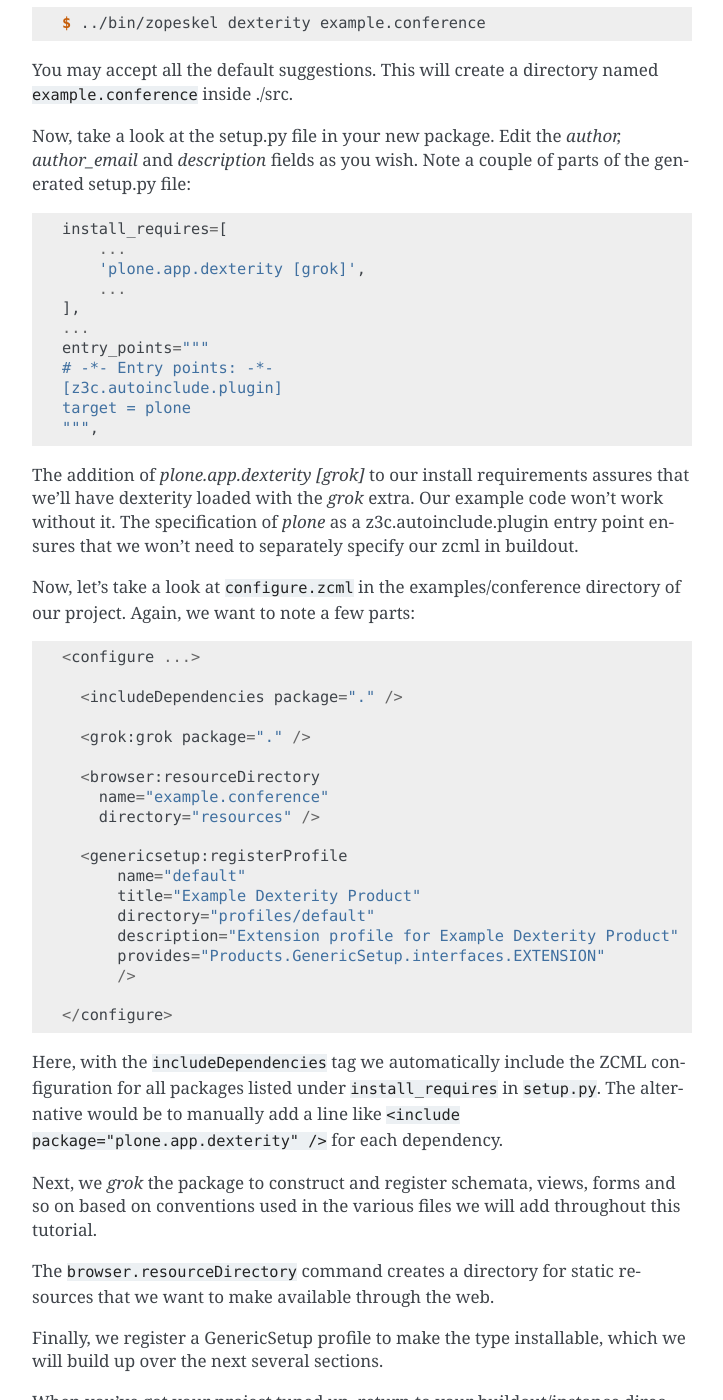
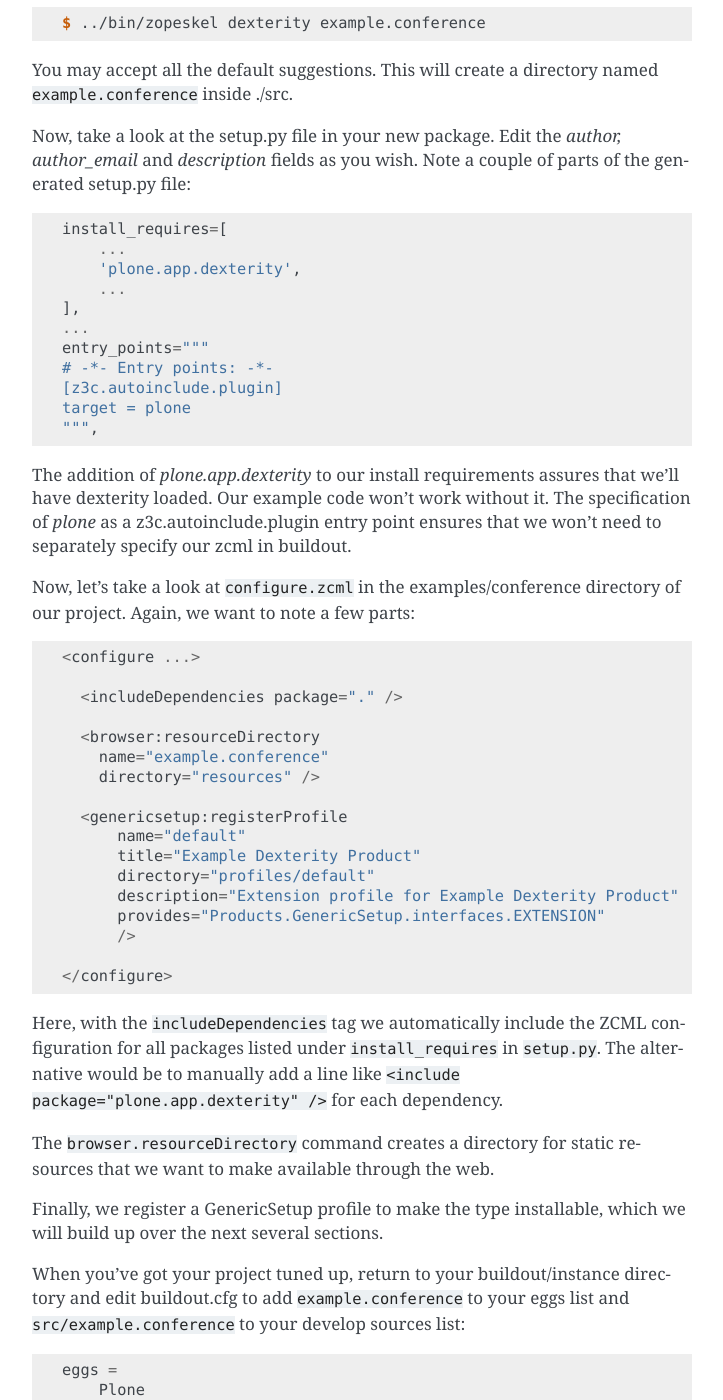
Before and after one commit to plone/plone.app.dexterity, a Sphinx documentation site: the page built from docs/prerequisite.rst, in a window 1280 px wide and 1400 px high, scrolled down 1437 px. Shown: the whole window, without its empty margins (388-1111 px from the left). Built offline with Sphinx 7.4.7, drawn with Linux system fonts in a browser that asks for light colours.

Commit message:
removed grok dependency and paragraph about package grok

```diff
--- a/docs/prerequisite.rst
+++ b/docs/prerequisite.rst
@@ -71,7 +71,7 @@
 
           install_requires=[
               ...
-              'plone.app.dexterity [grok]',
+              'plone.app.dexterity',
               ...
           ],
           ...
@@ -81,8 +81,8 @@
           target = plone
           """,
 
-The addition of `plone.app.dexterity [grok]` to our install requirements
-assures that we'll have dexterity loaded with the `grok` extra. Our example
+The addition of `plone.app.dexterity` to our install requirements
+assures that we'll have dexterity loaded. Our example
 code won't work without it. The specification of `plone` as a
 z3c.autoinclude.plugin entry point ensures that we won't need to separately
 specify our zcml in buildout.
@@ -92,8 +92,6 @@
     <configure ...>
 
       <includeDependencies package="." />
-
-      <grok:grok package="." />
 
       <browser:resourceDirectory
         name="example.conference"
@@ -113,10 +111,6 @@
 packages listed under ``install_requires`` in ``setup.py``.
 The alternative would be to manually add a line like
 ``<include package="plone.app.dexterity" />`` for each dependency.
-
-Next, we *grok* the package to construct and register schemata, views,
-forms and so on based on conventions used in the various files we will
-add throughout this tutorial.
 
 The ``browser.resourceDirectory`` command creates a directory for static resources that we want to make available through the web.
 
```
